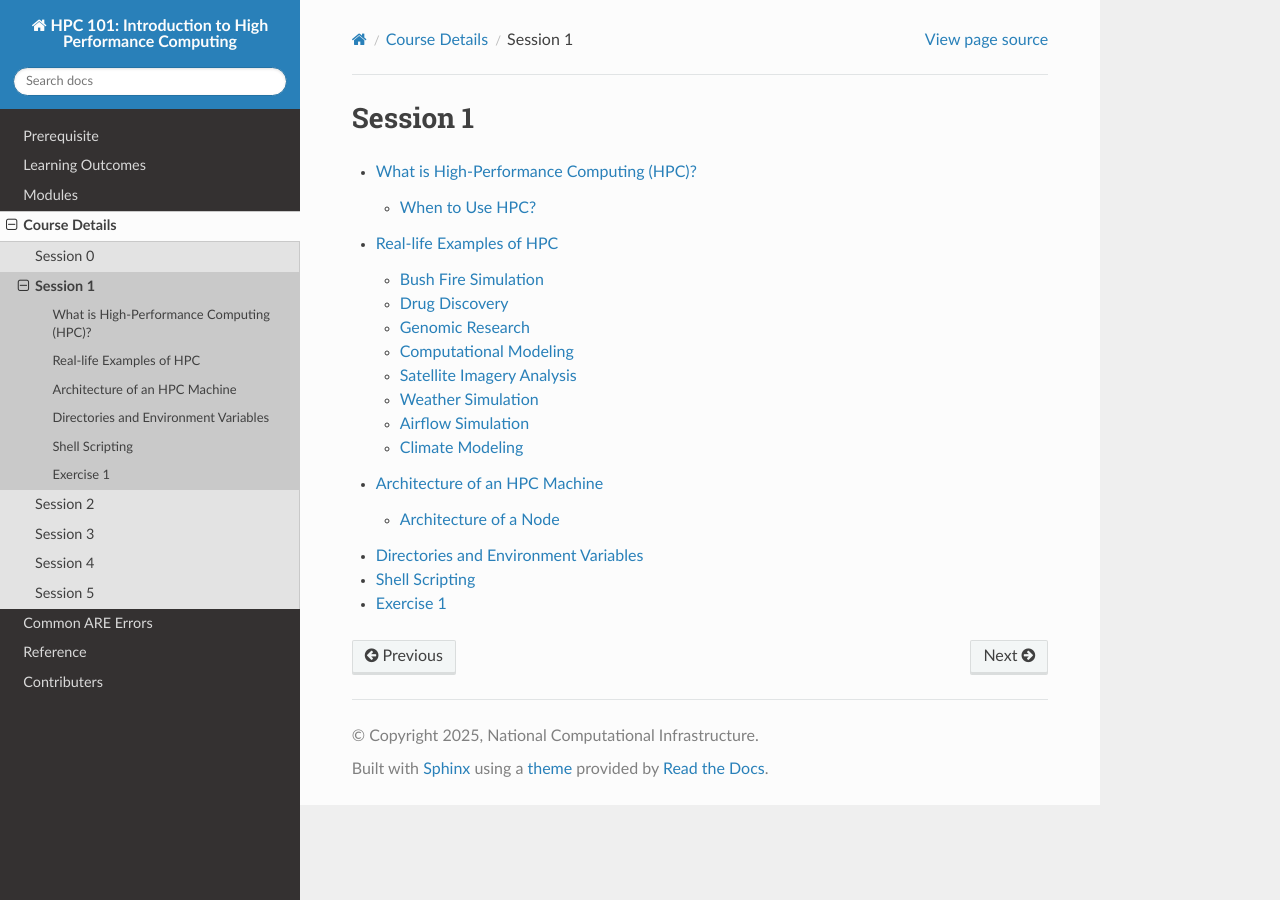
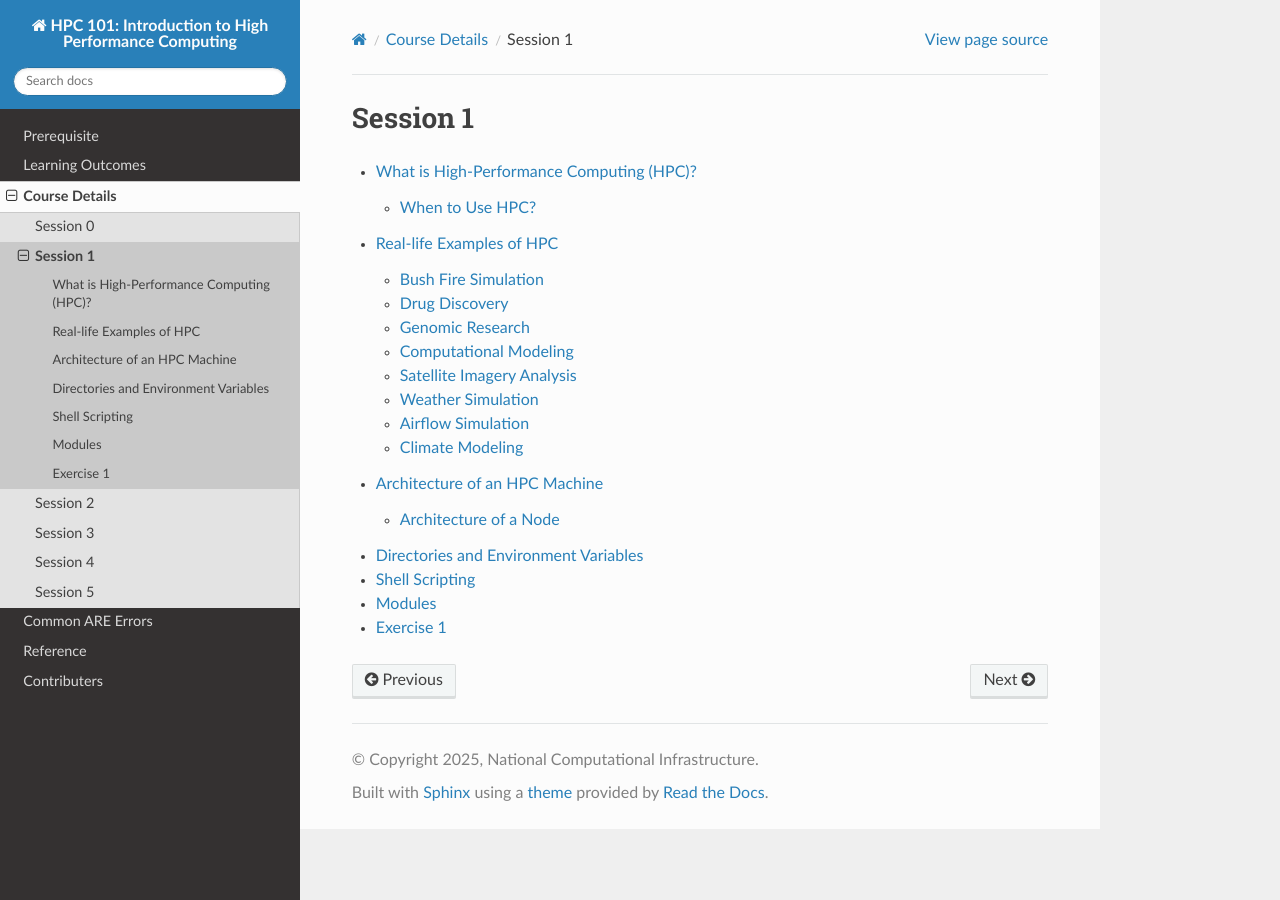
Before and after one commit to matinnuhamunada/hpc101, a Sphinx documentation site: the page built from docs/source/tutorial/session1.rst, in a window 1280 px wide. Built offline with Sphinx 7.4.7 and the Read the Docs theme 3.1.0, drawn with Linux system fonts in a browser that asks for light colours; pages that are not in the unit, such as notebooks, are missing from menus.

Commit message:
modules added

```diff
--- a/docs/source/tutorial/session1.rst
+++ b/docs/source/tutorial/session1.rst
@@ -7,4 +7,5 @@ Session 1
     session1/arch.rst
     session1/directory.rst
     session1/shell.rst
+    session1/modules.rst
     session1/exercise.rst
--- a/docs/source/modules.rst
+++ b/docs/source/tutorial/session1/modules.rst
@@ -1,5 +1,5 @@
 Modules
-=======
+----------
 
 .. note::
  1.  python3/3.11.0
```
